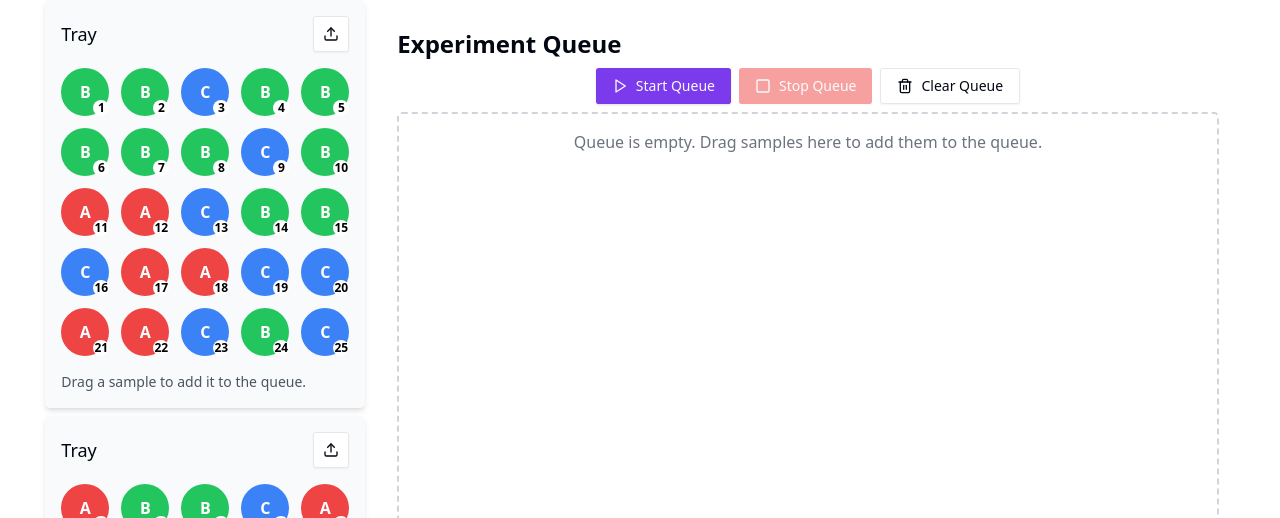
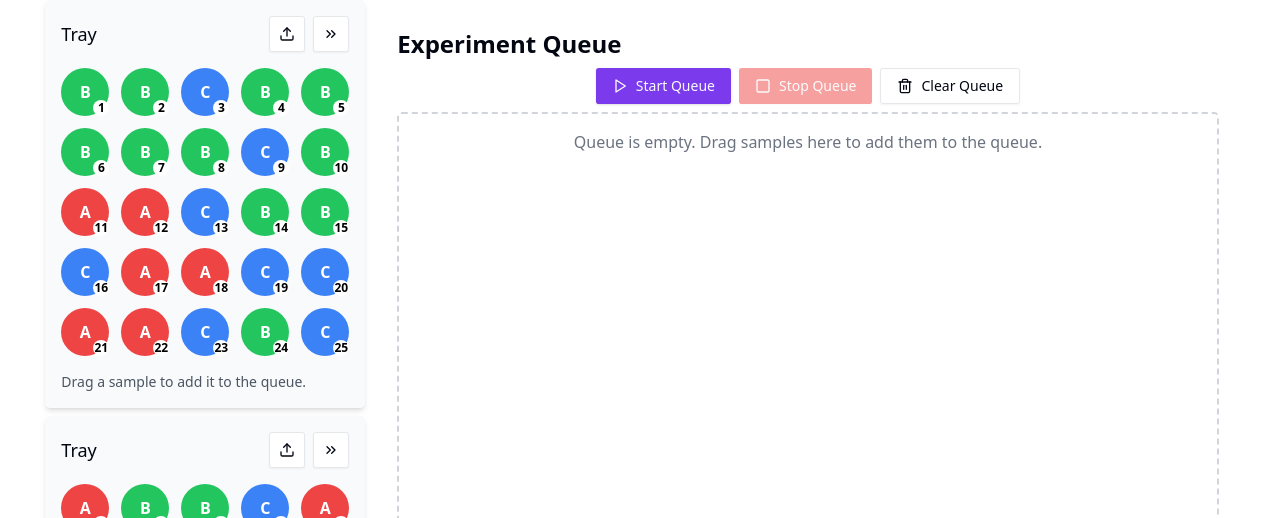
Before and after one commit to matyson/queue-system-demo, a React (Vite) app: page / in a window 1280 px wide. Shown: the top 518 px of the page. Built offline with nearby package versions, Linux system fonts and the light colour scheme.

Commit message:
enqueue all tray button

```diff
--- a/src/components/tray.tsx
+++ b/src/components/tray.tsx
@@ -1,20 +1,26 @@
-import { useState } from "react";
+import { useCallback, useState } from "react";
 import { SampleItem, type Sample } from "./sample";
 import { Button } from "./ui/button";
-import { UploadIcon } from "lucide-react";
+import { UploadIcon, ChevronsRightIcon } from "lucide-react";
 
 type TrayProps = {
   samples: Sample[];
   activeId: number | null;
+  addToQueue: (sampleId: number[]) => void;
 };
 
 export function Tray(props: TrayProps) {
   const [tray] = useState(props.samples);
+  const { addToQueue } = props;
+  const enqueueAll = useCallback(() => {
+    addToQueue(tray.map((sample) => sample.id));
+  }, [tray, addToQueue]);
 
   return (
     <div className="h-fit space-y-4 rounded-lg bg-gray-50 p-4 shadow-md">
       <div className="flex items-center justify-between">
         <h2 className="text-lg font-medium">Tray</h2>
+        <div className="flex items-center space-x-2">
           <Button
             variant="outline"
             size="icon"
@@ -24,6 +30,10 @@ export function Tray(props: TrayProps) {
           >
             <UploadIcon className="h-4 w-4" />
           </Button>
+          <Button variant="outline" size="icon" onClick={enqueueAll}>
+            <ChevronsRightIcon className="h-4 w-4" />
+          </Button>
+        </div>
       </div>
       <div className="grid grid-cols-5 gap-3">
         {tray.map((sample) => (
```
Lines whose indentation alone changed are shown as unchanged.
